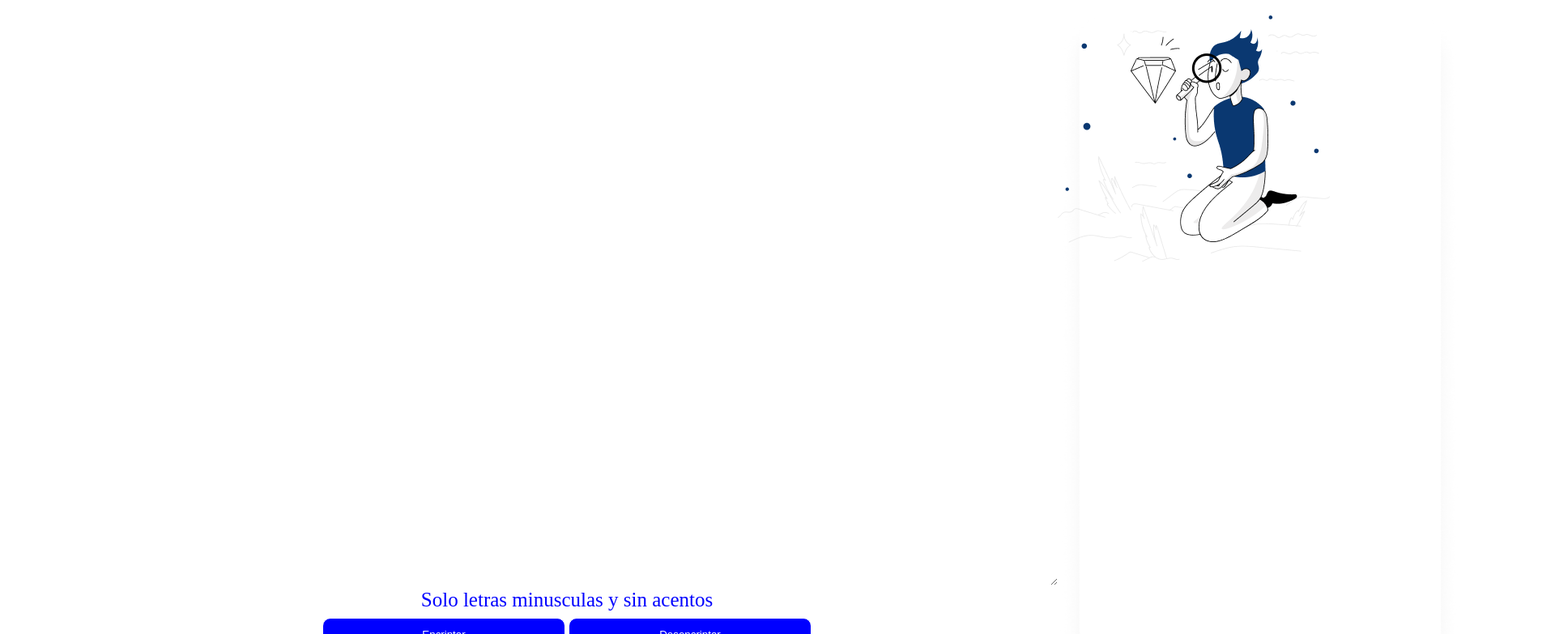
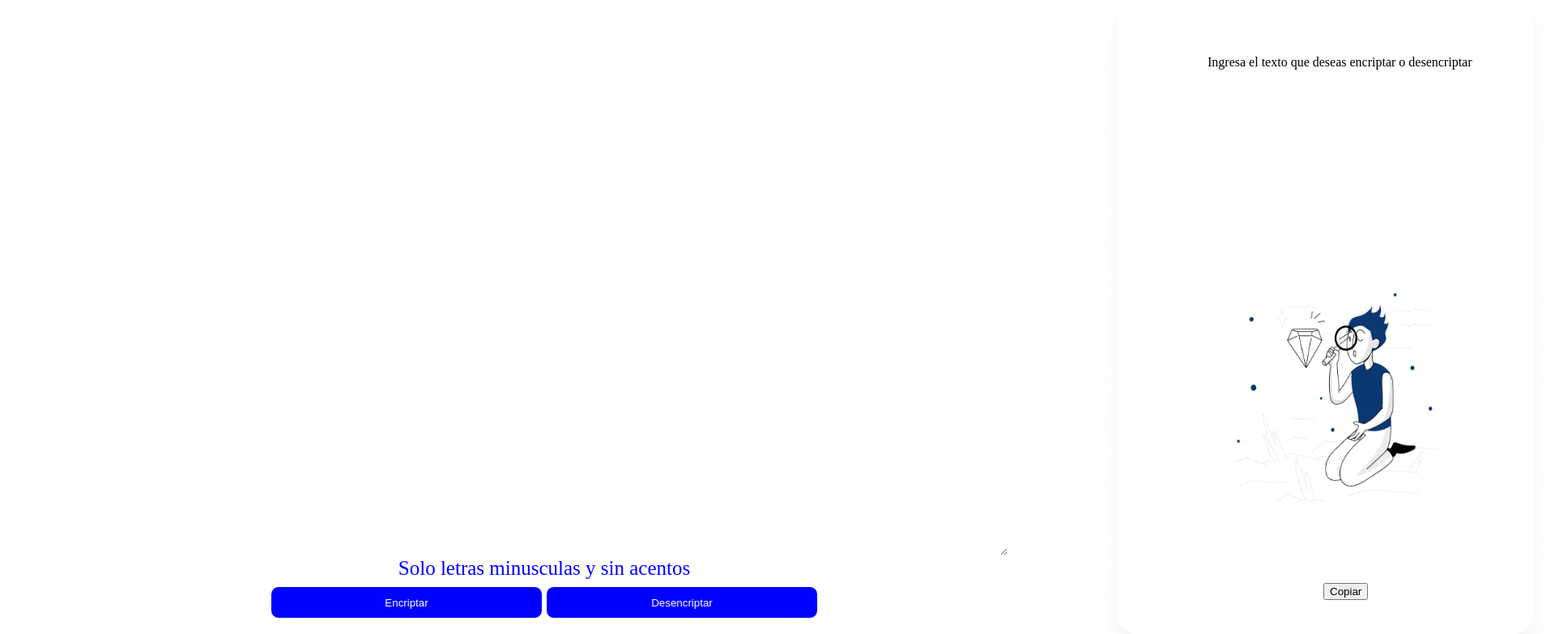
Before and after one commit to Yishaq02/Encriptador-AluraChallenge, a plain HTML site: page index.html in a window 1280 px wide. Shown: the part 104-887 px from the top of the page at 81% size, 1920 px wide, since content can reach past the window. Drawn offline with Linux system fonts and the light colour scheme.

Commit message:
Avances en Css

```diff
--- a/app.js
+++ b/app.js
@@ -31,13 +31,32 @@ let tdesencriptado = "";
 //     }
 //   }
 
+function copiarContenido() {
+
+    const destination = document.getElementById("texto2");
+
+    destinationImage.addEventListener("click", () => {
+      navigator.clipboard
+        .readText()
+        .then((clipText) => (destination.innerText = clipText));
+    });
+    // navigator.clipboard.readText()
+    // navigator.clipboard.readText().then(
+    //     (clipText) => (document.querySelector("p.textfinal").innerText += clipText),
+    //   );
+}
+
+// navigator.clipboard.readText().then(
+//     (clipText) => (document.querySelector("p.textfinal").innerText += clipText),
+//   );
+
 function textofinal(text){
     // let img = document.getElementById('img.imgMuñeco');
     // img.remove();
 
     // // let img = document.querySelector('img.imgMuñeco').remove;
     // // img.remove;
-    let h2 = document.querySelector('h2.textfinal');
+    let h2 = document.querySelector('p.textfinal');
     h2.innerHTML = "";
 
     let header = document.querySelector('p.textfinal');
--- a/index.html
+++ b/index.html
@@ -16,7 +16,6 @@
         <img class="Logo" src="imagenes/Logo.png" alt="">
     </header>
     <main>
-
         <section class="area1">
             <div class="texto-area">
                 <textarea name="" id="texto" cols="30" rows="10"></textarea>
@@ -36,13 +35,10 @@
             <div class="divArea2">
                 <img src="imagenes/Rectangle.png" alt="" class="rectangulo">
                 <img src="imagenes/Muñeco.png" alt="" class="muñeco">
-                <!-- <p class="textfinal" id="texto2">Ingresa el texto que deseas encriptar o desencriptar</p>
-            </div>
-            <div class="copiar">
-                <input onclick="copiarContenido()" type="button" id="input" class="boton" value="Copiar"> -->
+                <p class="textfinal" id="texto2">Ingresa el texto que deseas encriptar o desencriptar</p>
+                <input onclick="copiarContenido()" type="button" id="input" class="botonCopiar" value="Copiar">
             </div>
         </section>
-
     </main>
 
     <footer>
--- a/styles.css
+++ b/styles.css
@@ -1,65 +1,60 @@
+/* tamaño del body:
+width: 1920px; x height: 974.67px; */
+html{
+    width: 1920px;
+    height: 974.67px;
+}
+
+body {
+    width: 1920px;
+    height: 974.67px;
+    align-items: center;
+    justify-content: center;
+}
+
+
 /* HEADER */
 header{
-    margin: 0 auto;
+    width: 1920px;
+    height: 90px;
     text-align: left;
 }
 
 header img{
     margin-top: 20px;
+    margin-left: 10px;
     padding: 10px;
 }
 
 main{
-    height: 820px;
-    width: 1900px;
-    /* width: 100%; */
-
-    /* background: #000000; */
+    width: 1920px;
+    height: 834.67;
 }
 
 /* TEXTO AREA */
 
-/* div{
-    vertical-align: top;
-} */
-
 .area1{
-    margin-left: 100px;
-    margin-top: 30px;
-    width: 1200px;
+    width: 70%;
+    height: 800px;
     display: inline-block;
     vertical-align: top;
-    height: 820px;
+    text-align: center;
+}
 
-    /* padding-bottom: 50px; */
-    /* margin: 0 auto;
-    text-align: center; */
+.texto-area{
+    padding-left: 100px;
+    padding-right: 100px;
 }
 
 .texto-area #texto{
     font-size: 40px;
-    border: 2px solid #ffffff;
+    border: 0px solid #ffffff;
     border-radius: 10px;
     width: 100%;
     height: 700px;
+
+    padding: 0px 0px 0px 0px;
 }
-/* .texto-area{
-    vertical-align: top;
-} */
-
-/* .area1 .texto-area{
-    vertical-align: top;
-} */
-
-/* .area1 .texto-area textarea{
-
-    vertical-align: top;
-} */
-/*
-.area1 .texto-area{
-    display: block;
-    margin-bottom: 10px;
-} */
 
 /* RESTRICCIONES */
 
@@ -83,6 +78,10 @@ main{
     vertical-align: bottom;
 }
 
+.area1 .botones{
+    vertical-align: bottom;
+}
+
 .botones .boton{
 
     width: 25%;
@@ -102,55 +101,71 @@ main{
 
 .area2 {
     /* text-align: right; */
-    width: 500px;
-    height: 820px;
+    width: 572px;
+    height: 800px;
     display: inline-block;
     margin: 0 auto;
     text-align: center;
-    margin-top: 30px;
+    /* margin-top: 30px; */
     vertical-align: top;
     /* max-width: 100%; */
 }
 
 .divArea2{
-    margin: 2px 2px 2px 2px;
+    /* margin: 2px 2px 2px 2px; */
     /* width: 700px;
     height: 820px; */
-    width: 0;
-    height: 0;
+    width: 572px;
+    height: 834.67px;
     position: relative;
 }
 
 .rectangulo{
-    width: 500px;
-    height: 820px;
-
     position: absolute;
     z-index: -1;
     /* display: inline-block; */
+
+    width: 576px;
+    height: 834.67px;
+    right: 0px;
+    bottom: 0px;
+    left: 0px;
+    top: 0px;
 }
 
 .muñeco{
+    /* width: 70%; */
+    position: absolute;
+    z-index: 1;
+    /* display: inline-block; */
 
+    width: 259.2px;
+    height: 259.2px;
+    right: 0px;
+    bottom: 0px;
+    left: 30%;
+    top: 45%;
+}
+
+.textfinal{
+    top: 10%;
+    left: 25%;
+    position: absolute;
+    z-index: 1;
+    display: block;
+}
+
+.botonCopiar{
+    top: 88%;
     position: absolute;
     z-index: 1;
     /* display: inline-block; */
 }
 
-/* .h2texto{
-    position: absolute;
-    z-index: 1;
-    display: block;
-}
-
-.copiar{
-    position: absolute;
-    z-index: 1;
-    /* display: inline-block; */
-/* } */
-
 
 footer{
+    width: 1920px;
+    height: 60px;
     margin: 0 auto;
     text-align: center;
     background-color: #ccc0cc;
```
